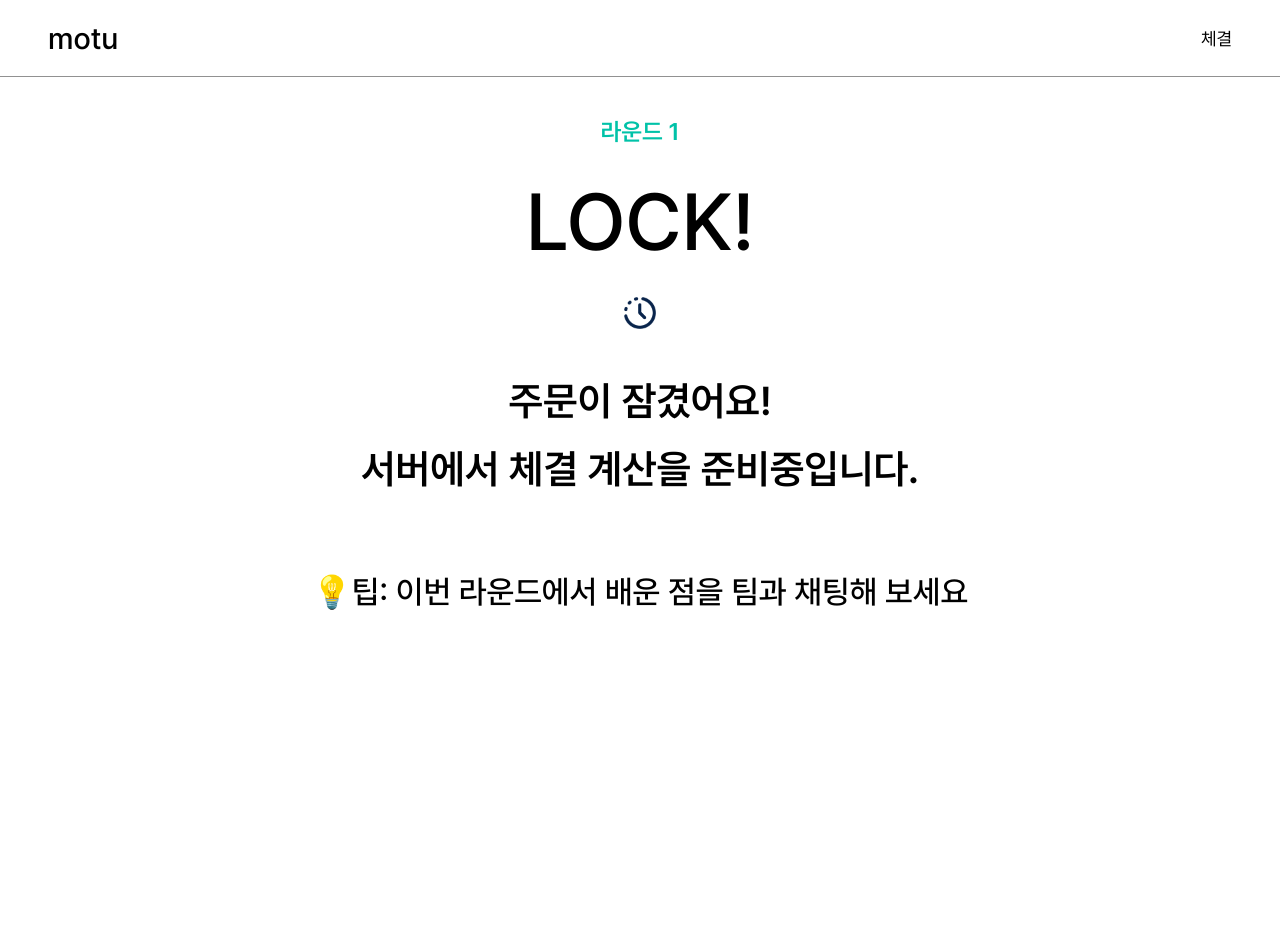
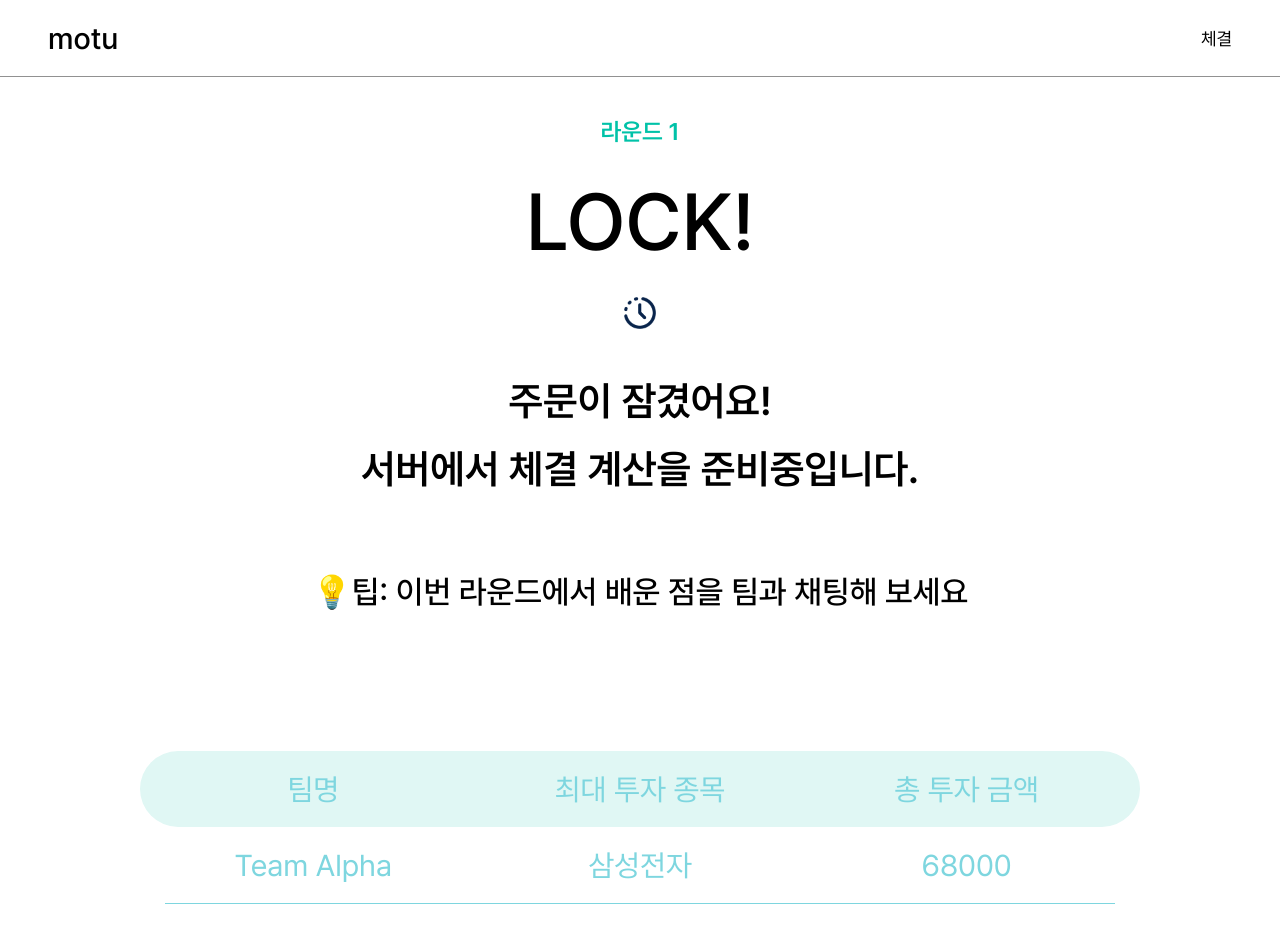
Before and after one commit to 9oormthon-univ/2025_SEASONTHON_TEAM_74_FE, a React (Vite) app: page /lock in a window 1280 px wide. Shown: the top 927 px of the page. Before the commit the page ends 800 px from the top, so only its background shows below. Built offline with nearby package versions, Linux system fonts and the light colour scheme; no server answers.

Commit message:
[FEATURE] 체결 페이지 내 타 팀 투자 현황 부분 공개 기능

```diff
--- /dev/null
+++ b/src/components/InvestStatusContent.jsx
@@ -0,0 +1,55 @@
+import styled from "styled-components";
+
+const InvestStatusContent = ({ team }) => {
+  return (
+    <Container>
+      <ContentWrapper>
+        <Content>
+          {team.teamName}
+        </Content>
+
+        <Content>
+          {team.maxInvestmentStock}
+        </Content>
+
+        <Content>
+          {team.totalInvestmentAmount}
+        </Content>
+      </ContentWrapper>
+
+      <BorderBottom />
+    </Container>
+  );
+};
+
+export default InvestStatusContent;
+
+const Container = styled.div`
+  display: flex;
+  flex-direction: column;
+`;
+
+const ContentWrapper = styled.div`
+  display: flex;
+  justify-content: space-around;
+  align-items: center;
+  height: 76px;
+  background-color: var(--color-background);
+  // border-bottom: 1px solid var(--color-secondary);
+  padding: 0 10px;
+`;
+
+const Content = styled.div`
+  width: 200px;
+  // border: 1px solid red;
+  color: var(--color-secondary);
+  font-size: 30px;
+  text-align-center;
+  padding: 20px;
+`;
+
+const BorderBottom = styled.div`
+  border-bottom: 1px solid var(--color-secondary);
+  width: 95%;
+  margin: 0 auto;
+`;
--- /dev/null
+++ b/src/components/InvestStatusTitle.jsx
@@ -0,0 +1,39 @@
+import styled from "styled-components";
+
+
+const InvestStatusTitle = () => {
+  return (
+    <TitleWrapper>
+      <Title>
+        팀명
+      </Title>
+
+      <Title>
+        최대 투자 종목
+      </Title>
+
+      <Title>
+        총 투자 금액
+      </Title>
+    </TitleWrapper>
+  );
+};
+
+export default InvestStatusTitle;
+
+const TitleWrapper = styled.div`
+  display: flex;
+  justify-content: space-around;
+  height: 76px;
+  background-color: var(--color-primary);
+  border-radius: 50px;
+  padding: 0 10px;
+
+`;
+
+const Title = styled.div`
+  color: var(--color-secondary);
+  font-size: 30px;
+  padding: 20px;
+  width: 200px;
+`;
--- a/src/pages/Lock.jsx
+++ b/src/pages/Lock.jsx
@@ -1,13 +1,80 @@
 import React from 'react';
-import { useNavigate } from 'react-router-dom';
+import { useState, useEffect } from 'react';
+import { useNavigate, useParams } from 'react-router-dom';
+import axios from 'axios';
 import styled from 'styled-components';
 import TitleHeader from '../components/TitleHeader';
 import LockIcon from '../assets/images/lock.png';
+import InvestStatusTitle from '../components/InvestStatusTitle';
+import InvestStatusContent from '../components/InvestStatusContent';
+
+const mockData = {
+  "isSuccess": true,
+  "code": "COMMON200",
+  "message": "성공!",
+  "result": {
+    "roundNumber": 1,
+    "year": 2020,
+    "teamInvestments": [
+      {
+      "teamName": "Team Alpha",
+      "maxInvestmentStock": "삼성전자",
+      "totalInvestmentAmount": 68000
+      },
+      {
+      "teamName": "Team Alpha",
+      "maxInvestmentStock": "없음",
+      "totalInvestmentAmount": 0
+      }
+    ]
+  }
+}
 
 const Lock = () => {
     const navigate = useNavigate();
+    const { roomId, roundId } = useParams();
+    const API_BASE_URL = import.meta.env.VITE_API_URL;
 
     const currentRound = 1;
+
+    const [investData, setInvestData] = useState(null);
+    const [loading, setLoading] = useState(true);
+    const [error, setError] = useState(null);
+
+    // 최대 투자 종목 가져오는 API 호출 함수
+    const fetchInvestData = async () => {
+        // mockData로 우선 테스트
+        setInvestData(mockData.result);
+        console.log("mockData로 테스트 중...");
+
+
+        try {
+            setLoading(true);
+
+            // 추후 api 연결시에 위 두 줄 코드는 삭제하고, 아래 코드는 주석 해제해주세요!
+            // const res = await axios.get(
+            //     `${REST_API}/api/rooms/${roomId}/rounds/${roundId}/lock`
+            // );
+
+            // if (res.data.isSuccess) {
+            //     setInvestData(res.data.result);
+            //     console.log("로비 데이터 로드 성공!");
+            // }
+            // else {
+            //     console.log("로비 데이터 로드 실패: ", res.data.message);
+            // }
+        }
+        catch (err) {
+            console.error("API 호출 에러: ", err);
+        }
+        finally {
+            setLoading(false);
+        }
+    };
+
+    useEffect(() => {
+        fetchInvestData();
+    }, [roomId, roundId]);
 
     return (
         <Wrapper>
@@ -21,6 +88,20 @@ const Lock = () => {
                 <LockText>서버에서 체결 계산을 준비중입니다.</LockText>
                 <TipText>💡팁: 이번 라운드에서 배운 점을 팀과 채팅해 보세요</TipText>
             </BodyContainer>
+
+            <InvestStatusWrapper>
+                {/* 투자 정보 제목 부분 */}
+                <InvestStatusTitle />
+
+                {/* 투자 정보 내용 부분 */}
+                {console.log("팀 정보에 뭐가? ", investData)}
+                {investData?.teamInvestments?.map(item => (
+                    <InvestStatusContent
+                        key={item.teamName}
+                        team={item}
+                    />
+                ))}
+            </InvestStatusWrapper>
         </Wrapper>
     );
 }
@@ -74,3 +155,10 @@ const TipText = styled.span`
     font-weight: 500;
     margin: 60px 0 80px;
 `;
+
+
+const InvestStatusWrapper = styled.div`
+    width: 1000px;
+    // border: 2px solid red;
+    margin: 20px auto;
+`;
```
